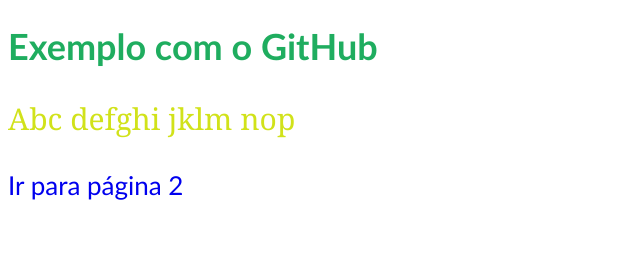
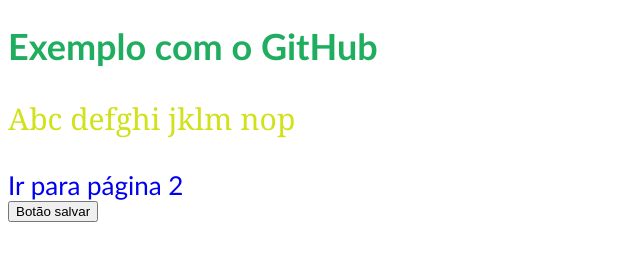
Before and after one commit to regilanmeira/git_iti_41, a plain HTML site: page index.html in a window 1280 px wide. Shown: the whole page, without its empty margins (0-640 px from the left). Drawn offline with Linux system fonts and the light colour scheme.

Commit message:
Adicionei um botão

```diff
--- a/index.html
+++ b/index.html
@@ -10,6 +10,8 @@
     <h1>Exemplo com o GitHub</h1>
     <p>Abc defghi jklm nop</p>
     <a href="pagina.html">Ir para página 2</a>
+    <br />
+    <input type="button" value="Botão salvar">
 
 </body>
 </html>
```
